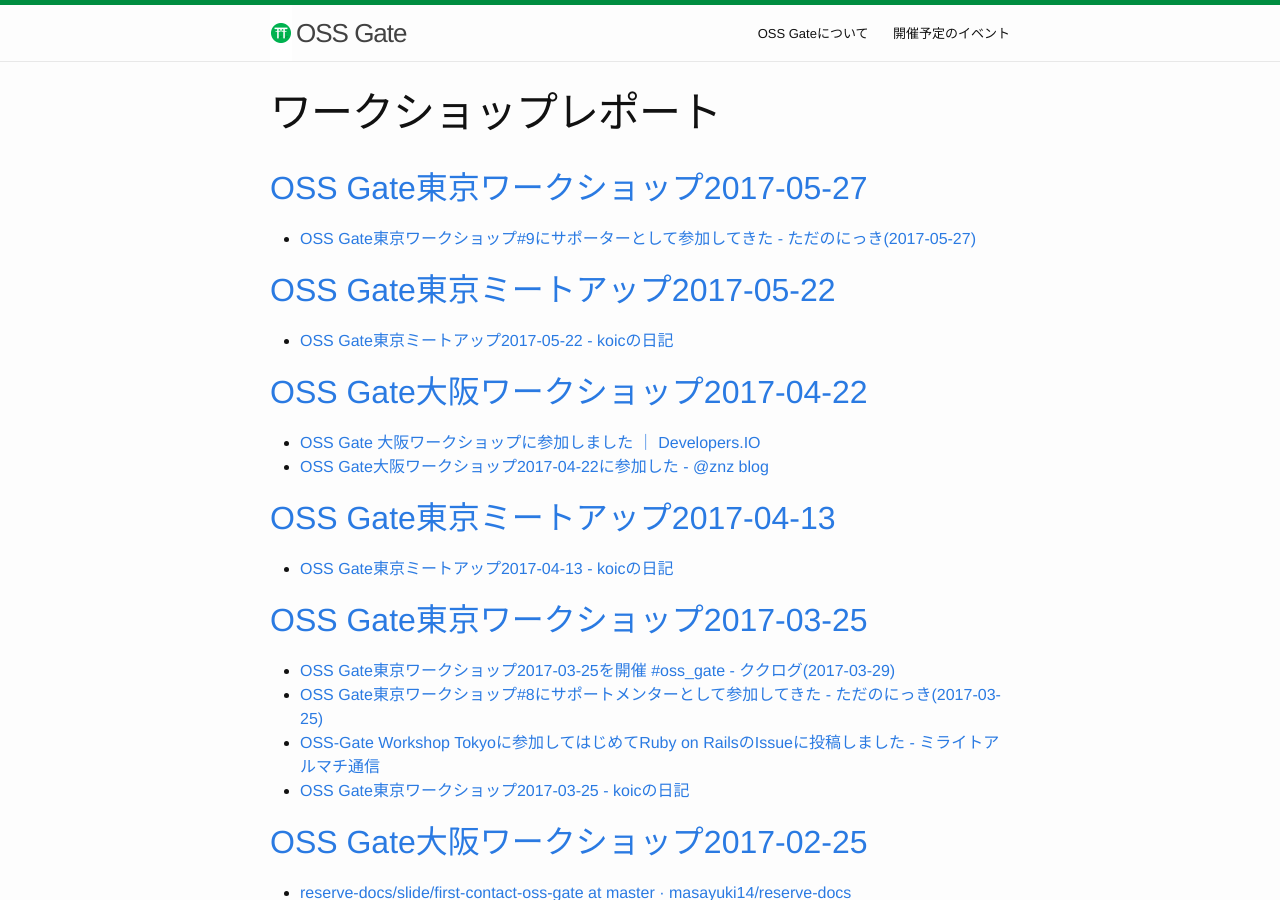
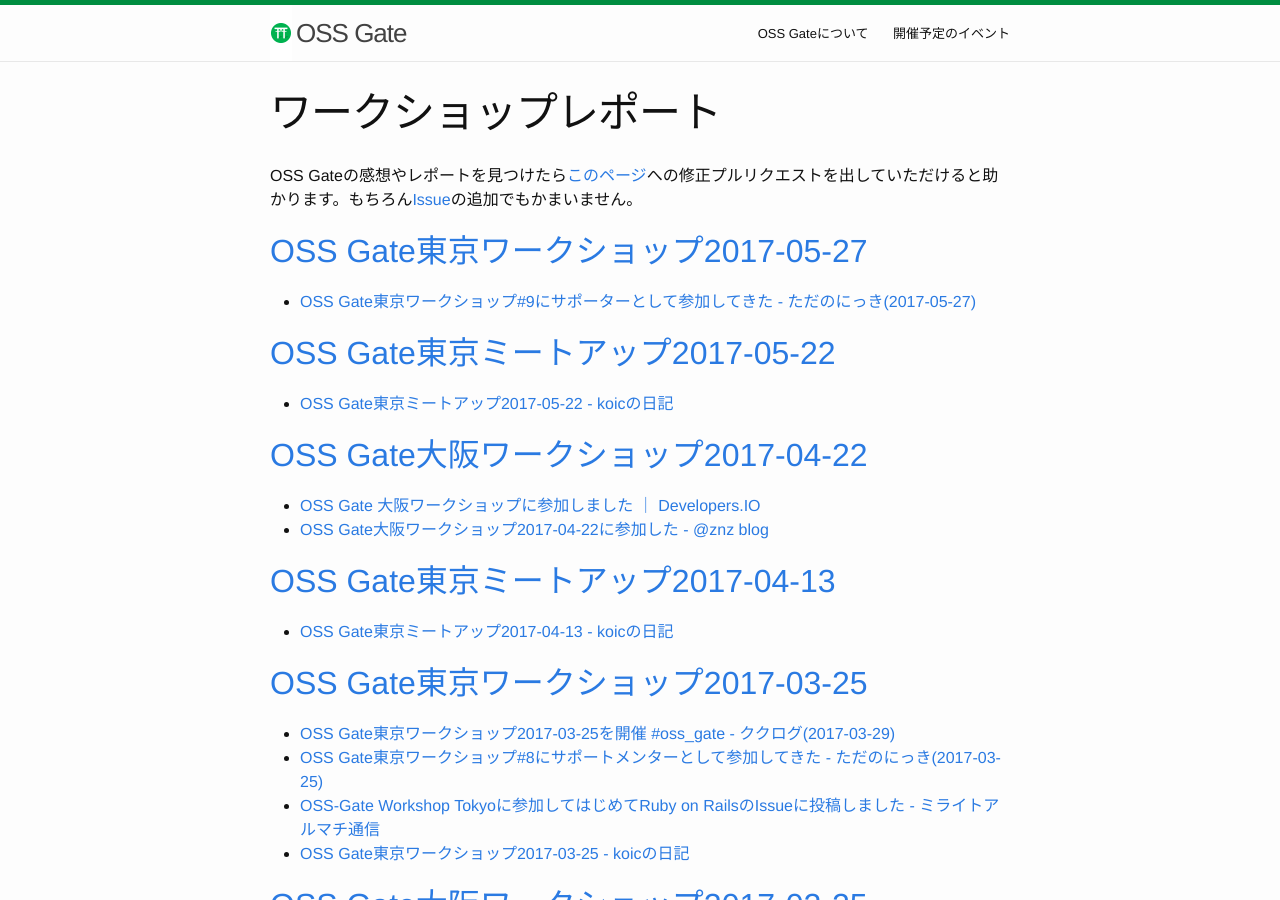
Before and after one commit to oss-gate/oss-gate.github.io, a Jekyll site: the page built from workshop/report.md, in a window 1280 px wide and 900 px high. Built offline with Jekyll 4.4.1, drawn with Linux system fonts in a browser that asks for light colours; comment, search, counter and statistics services are not loaded.

Commit message:
add links to repository and issues of report page

```diff
--- a/workshop/report.md
+++ b/workshop/report.md
@@ -2,6 +2,8 @@
 layout: page
 title:  ワークショップレポート
 ---
+
+OSS Gateの感想やレポートを見つけたら[このページ](https://github.com/oss-gate/oss-gate.github.io/blob/master/workshop/report.md)への修正プルリクエストを出していただけると助かります。もちろん[Issue](https://github.com/oss-gate/oss-gate.github.io/issues)の追加でもかまいません。
 
 ## [OSS Gate東京ワークショップ2017-05-27](https://oss-gate.doorkeeper.jp/events/59202)
   * [OSS Gate東京ワークショップ#9にサポーターとして参加してきた - ただのにっき(2017-05-27)](http://sho.tdiary.net/20170527.html#p01)
```
